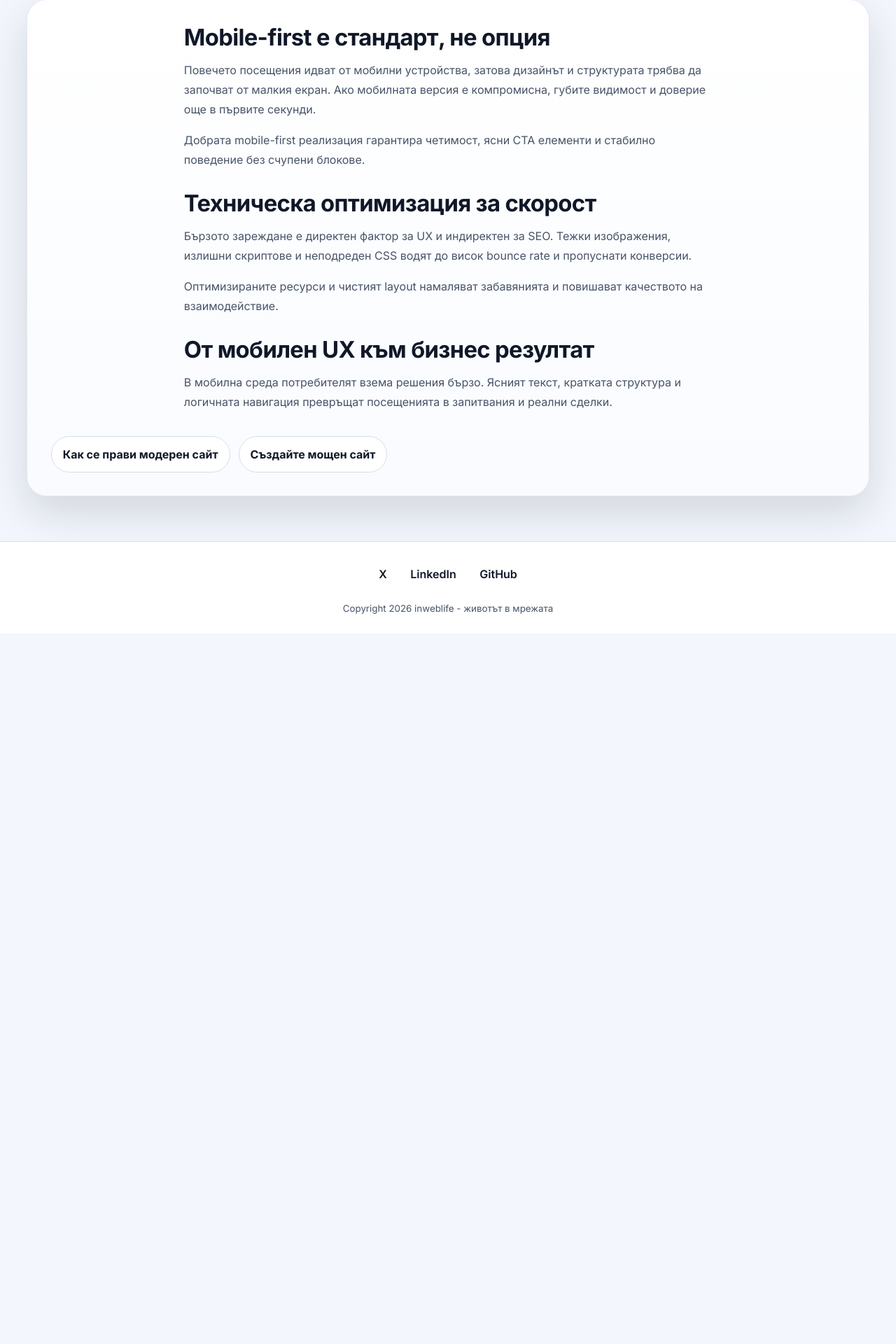
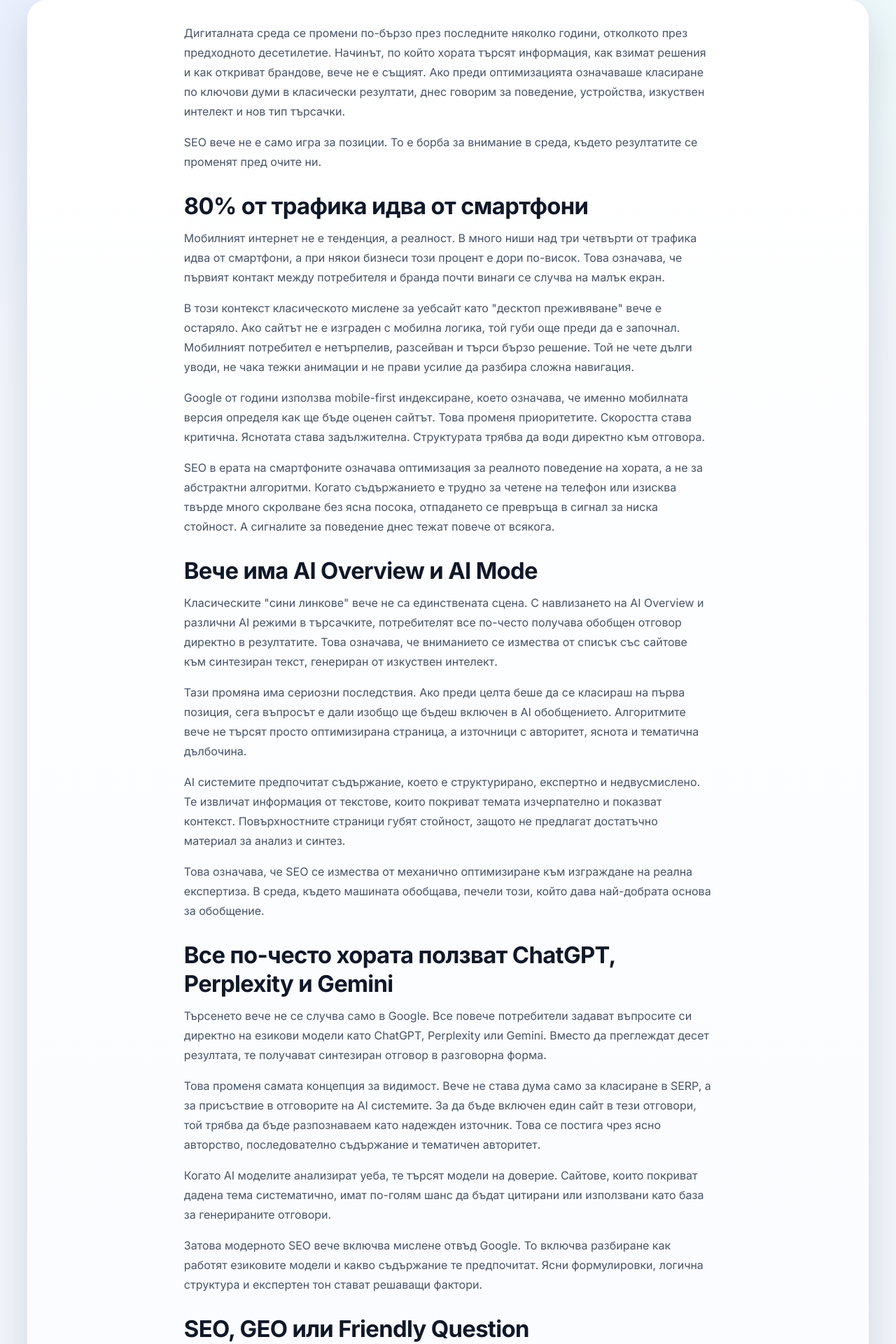
Before and after one commit to inweblife/inweblife, a Next.js app: page /seo-fashion in a window 1280 px wide. Shown: the part 636-2556 px from the top of the page at 70% size. Before the commit the page ends 1541 px from the top, so only its background shows below. Built offline with nearby package versions, Linux system fonts and the light colour scheme.

Commit message:
Update seo-fashion.js

```diff
--- a/pages/seo-fashion.js
+++ b/pages/seo-fashion.js
@@ -33,35 +33,128 @@ const SeoFashion = () => {
 
         <article className={styles.article}>
           <section>
-            <h2>Mobile-first е стандарт, не опция</h2>
             <p>
-              Повечето посещения идват от мобилни устройства, затова дизайнът и структурата трябва
-              да започват от малкия екран. Ако мобилната версия е компромисна, губите видимост и
-              доверие още в първите секунди.
+              Дигиталната среда се промени по-бързо през последните няколко години, отколкото през
+              предходното десетилетие. Начинът, по който хората търсят информация, как взимат
+              решения и как откриват брандове, вече не е същият. Ако преди оптимизацията
+              означаваше класиране по ключови думи в класически резултати, днес говорим за
+              поведение, устройства, изкуствен интелект и нов тип търсачки.
             </p>
             <p>
-              Добрата mobile-first реализация гарантира четимост, ясни CTA елементи и стабилно
-              поведение без счупени блокове.
+              SEO вече не е само игра за позиции. То е борба за внимание в среда, където
+              резултатите се променят пред очите ни.
             </p>
           </section>
 
           <section>
-            <h2>Техническа оптимизация за скорост</h2>
+            <h2>80% от трафика идва от смартфони</h2>
             <p>
-              Бързото зареждане е директен фактор за UX и индиректен за SEO. Тежки изображения,
-              излишни скриптове и неподреден CSS водят до висок bounce rate и пропуснати конверсии.
+              Мобилният интернет не е тенденция, а реалност. В много ниши над три четвърти от
+              трафика идва от смартфони, а при някои бизнеси този процент е дори по-висок. Това
+              означава, че първият контакт между потребителя и бранда почти винаги се случва на
+              малък екран.
             </p>
             <p>
-              Оптимизираните ресурси и чистият layout намаляват забавянията и повишават качеството
-              на взаимодействие.
+              В този контекст класическото мислене за уебсайт като &quot;десктоп преживяване&quot; вече е
+              остаряло. Ако сайтът не е изграден с мобилна логика, той губи още преди да е
+              започнал. Мобилният потребител е нетърпелив, разсейван и търси бързо решение. Той не
+              чете дълги уводи, не чака тежки анимации и не прави усилие да разбира сложна
+              навигация.
+            </p>
+            <p>
+              Google от години използва mobile-first индексиране, което означава, че именно
+              мобилната версия определя как ще бъде оценен сайтът. Това променя приоритетите.
+              Скоростта става критична. Яснотата става задължителна. Структурата трябва да води
+              директно към отговора.
+            </p>
+            <p>
+              SEO в ерата на смартфоните означава оптимизация за реалното поведение на хората, а
+              не за абстрактни алгоритми. Когато съдържанието е трудно за четене на телефон или
+              изисква твърде много скролване без ясна посока, отпадането се превръща в сигнал за
+              ниска стойност. А сигналите за поведение днес тежат повече от всякога.
             </p>
           </section>
 
           <section>
-            <h2>От мобилен UX към бизнес резултат</h2>
+            <h2>Вече има AI Overview и AI Mode</h2>
             <p>
-              В мобилна среда потребителят взема решения бързо. Ясният текст, кратката структура и
-              логичната навигация превръщат посещенията в запитвания и реални сделки.
+              Класическите &quot;сини линкове&quot; вече не са единствената сцена. С навлизането на AI
+              Overview и различни AI режими в търсачките, потребителят все по-често получава
+              обобщен отговор директно в резултатите. Това означава, че вниманието се измества от
+              списък със сайтове към синтезиран текст, генериран от изкуствен интелект.
+            </p>
+            <p>
+              Тази промяна има сериозни последствия. Ако преди целта беше да се класираш на първа
+              позиция, сега въпросът е дали изобщо ще бъдеш включен в AI обобщението. Алгоритмите
+              вече не търсят просто оптимизирана страница, а източници с авторитет, яснота и
+              тематична дълбочина.
+            </p>
+            <p>
+              AI системите предпочитат съдържание, което е структурирано, експертно и
+              недвусмислено. Те извличат информация от текстове, които покриват темата изчерпателно
+              и показват контекст. Повърхностните страници губят стойност, защото не предлагат
+              достатъчно материал за анализ и синтез.
+            </p>
+            <p>
+              Това означава, че SEO се измества от механично оптимизиране към изграждане на реална
+              експертиза. В среда, където машината обобщава, печели този, който дава най-добрата
+              основа за обобщение.
+            </p>
+          </section>
+
+          <section>
+            <h2>Все по-често хората ползват ChatGPT, Perplexity и Gemini</h2>
+            <p>
+              Търсенето вече не се случва само в Google. Все повече потребители задават въпросите
+              си директно на езикови модели като ChatGPT, Perplexity или Gemini. Вместо да
+              преглеждат десет резултата, те получават синтезиран отговор в разговорна форма.
+            </p>
+            <p>
+              Това променя самата концепция за видимост. Вече не става дума само за класиране в
+              SERP, а за присъствие в отговорите на AI системите. За да бъде включен един сайт в
+              тези отговори, той трябва да бъде разпознаваем като надежден източник. Това се
+              постига чрез ясно авторство, последователно съдържание и тематичен авторитет.
+            </p>
+            <p>
+              Когато AI моделите анализират уеба, те търсят модели на доверие. Сайтове, които
+              покриват дадена тема систематично, имат по-голям шанс да бъдат цитирани или
+              използвани като база за генерираните отговори.
+            </p>
+            <p>
+              Затова модерното SEO вече включва мислене отвъд Google. То включва разбиране как
+              работят езиковите модели и какво съдържание те предпочитат. Ясни формулировки,
+              логична структура и експертен тон стават решаващи фактори.
+            </p>
+          </section>
+
+          <section>
+            <h2>SEO, GEO или Friendly Question</h2>
+            <p>
+              Терминологията се променя. Някои говорят за SEO, други за GEO - генеративна
+              оптимизация, трети използват изрази като &quot;Friendly Question&quot; стратегия, при която
+              съдържанието е написано така, че директно да отговаря на реални въпроси на
+              потребителите.
+            </p>
+            <p>
+              Същността обаче остава една и съща: видимост чрез релевантност. Независимо дали
+              оптимизираме за класическа търсачка или за генеративен модел, крайната цел е да
+              предоставим най-добрия възможен отговор на конкретно намерение.
+            </p>
+            <p>
+              Разликата е, че днес отговорът трябва да бъде по-дълбок, по-ясен и по-контекстуален.
+              Повърхностните текстове губят позиции. Автоматично генерираните, но безсмислени
+              страници не издържат във време, в което самите търсачки използват изкуствен
+              интелект, за да оценяват качеството.
+            </p>
+            <p>
+              SEO не умира. То еволюира. Преминава от оптимизация за ключова дума към оптимизация
+              за смисъл. От гонене на позиция към изграждане на доверие.
+            </p>
+            <p>
+              В ерата на смартфоните и изкуствения интелект печели не този, който знае триковете,
+              а този, който разбира средата. Видимостта вече не е въпрос на технически настройки, а
+              на стратегическо мислене. И точно там се решава кои сайтове ще останат релевантни
+              през следващите години.
             </p>
           </section>
 
```
